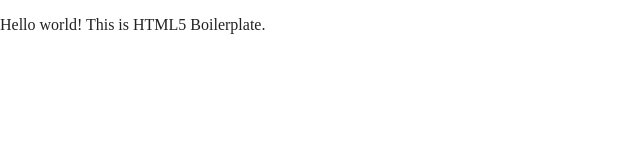
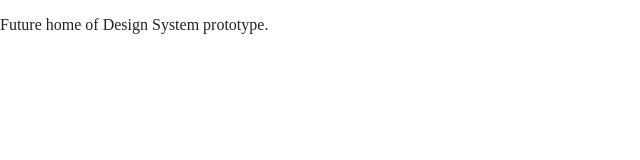
Before and after one commit to vanecgs/pcdd-0315-p21, a website built with Parcel: page index.html in a window 1280 px wide. Shown: the full height of the page, 0-640 px from the left. Built offline with nearby package versions, Linux system fonts and the light colour scheme.

Commit message:
Updated index

```diff
--- a/index.html
+++ b/index.html
@@ -25,7 +25,7 @@
 <body>
 
   <!-- Add your site or application content here -->
-  <p>Hello world! This is HTML5 Boilerplate.</p>
+  <p>Future home of Design System prototype.</p>
   <script src="js/vendor/modernizr-3.11.2.min.js"></script>
   <script src="js/plugins.js"></script>
   <script src="js/main.js"></script>
```
